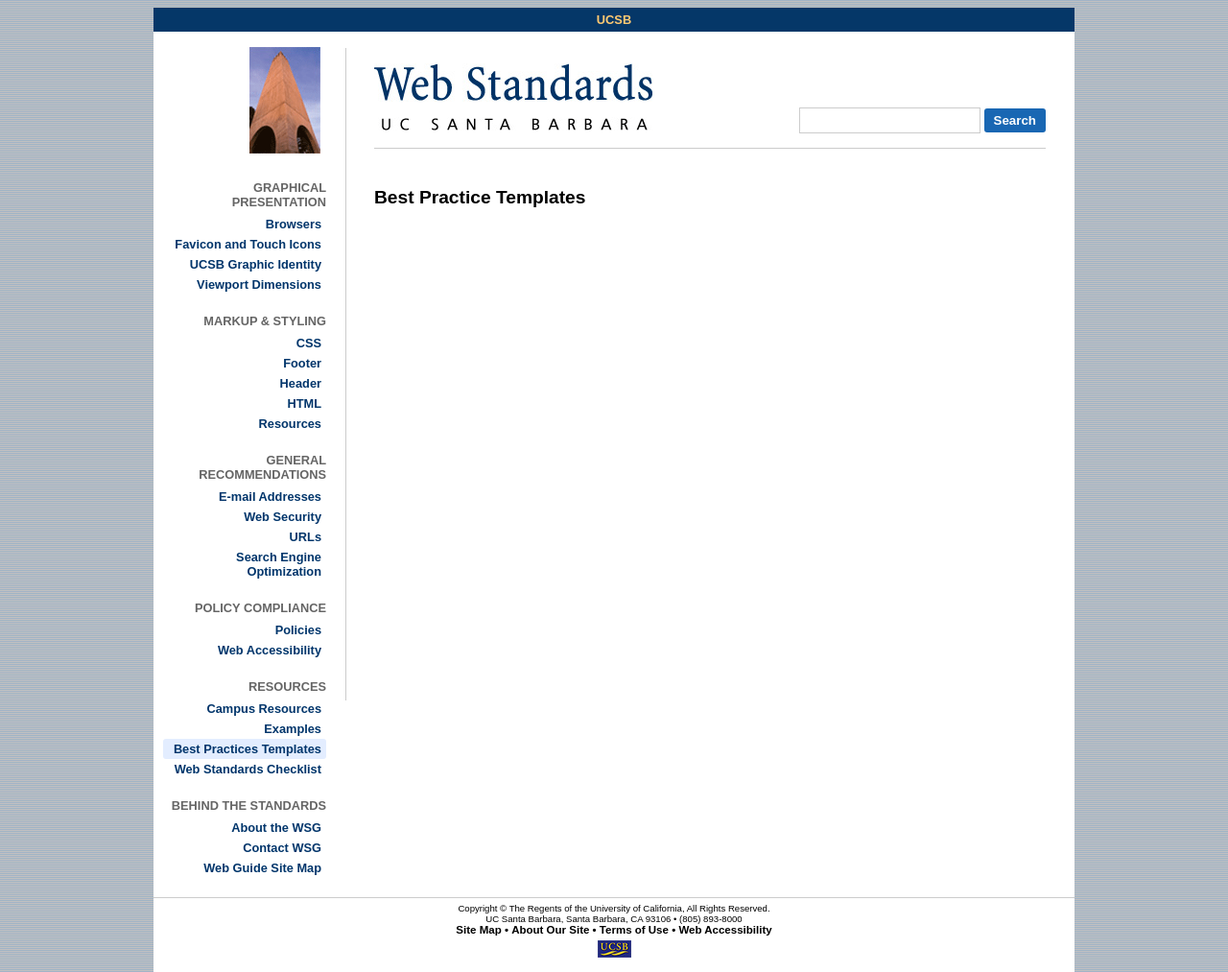
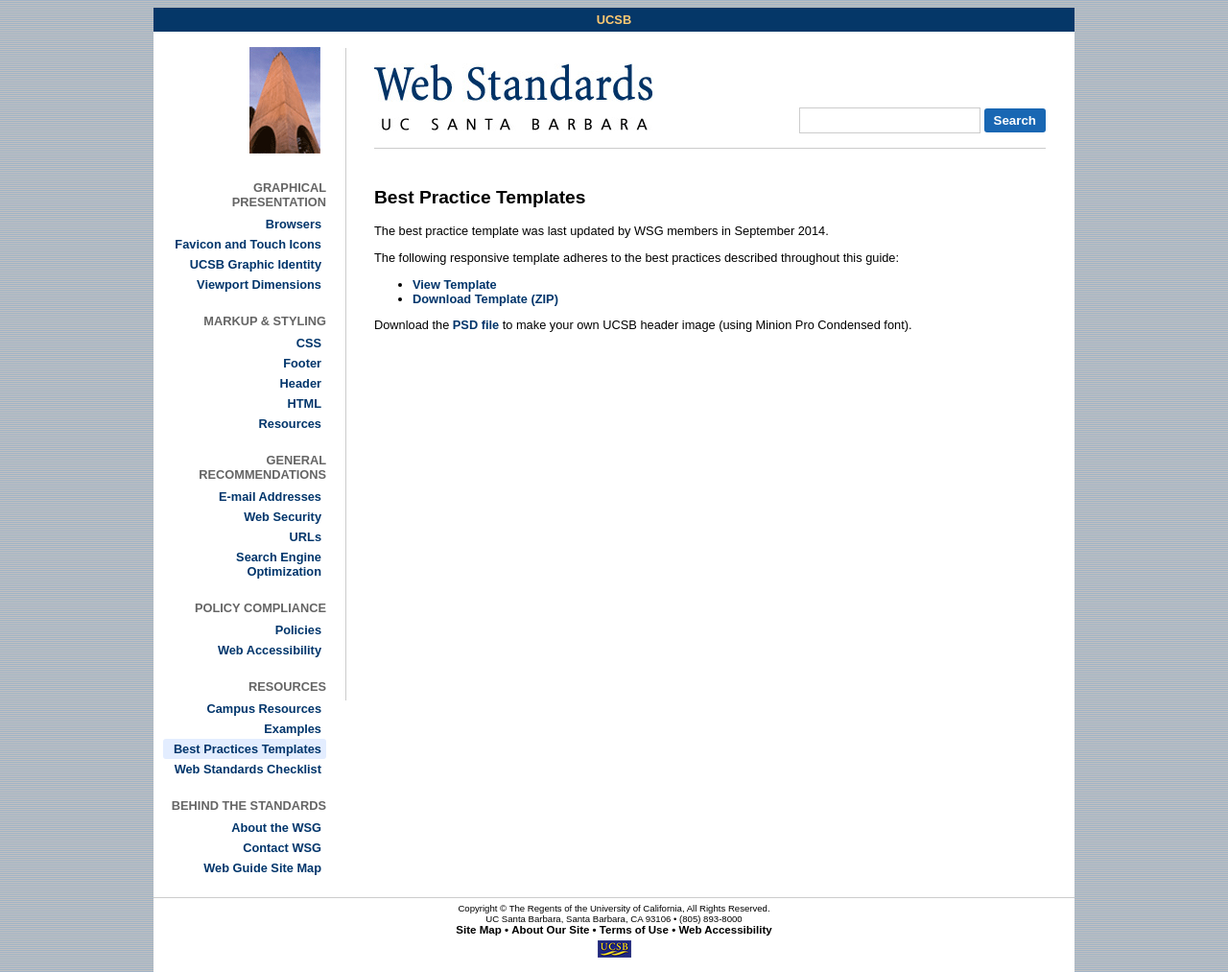
Before and after one commit to ucsb/webguide, a Jekyll site: the page built from best-practice-templates.md, in a window 1280 px wide. Shown: the whole page at 96% size. Built offline with Jekyll 4.4.1, drawn with Linux system fonts in a browser that asks for light colours; nearby versions of some CDN libraries; Markdown is read by kramdown in place of the engine named in the settings.

Commit message:
Added content for the Best Practice Templates page

```diff
--- a/best-practice-templates.md
+++ b/best-practice-templates.md
@@ -3,3 +3,14 @@
 title: Best Practice Templates
 permalink: /best-practice-templates/
 ---
+
+The best practice template was last updated by WSG members in September 2014.
+
+The following responsive template adheres to the best practices described
+throughout this guide:
+
+* [View Template](http://ucsb-wsg.github.io/templates/)
+* [Download Template (ZIP)](https://github.com/ucsb-wsg/templates/archive/gh-pages.zip)
+
+Download the [PSD file](https://github.com/ucsb-wsg/templates/raw/gh-pages/header.psd)
+to make your own UCSB header image (using Minion Pro Condensed font).
```
